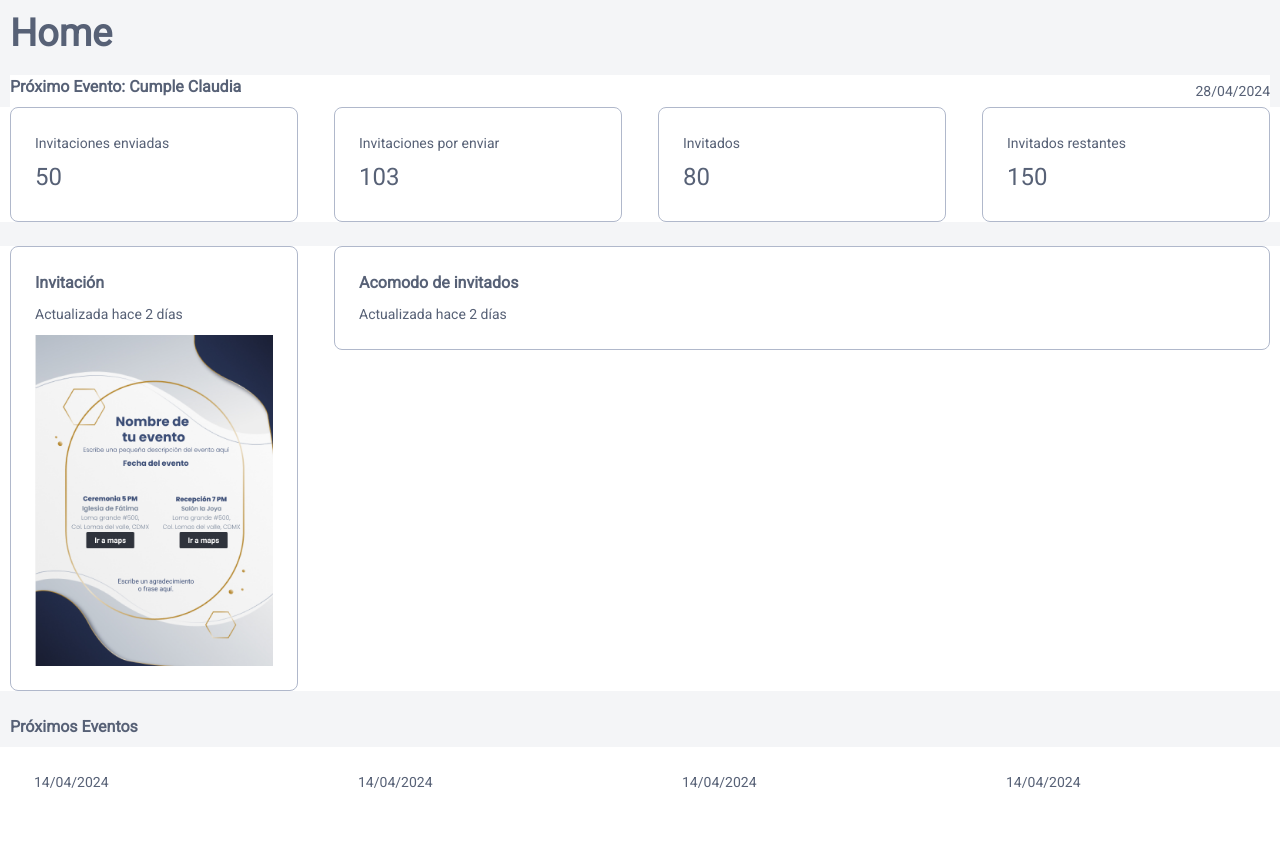
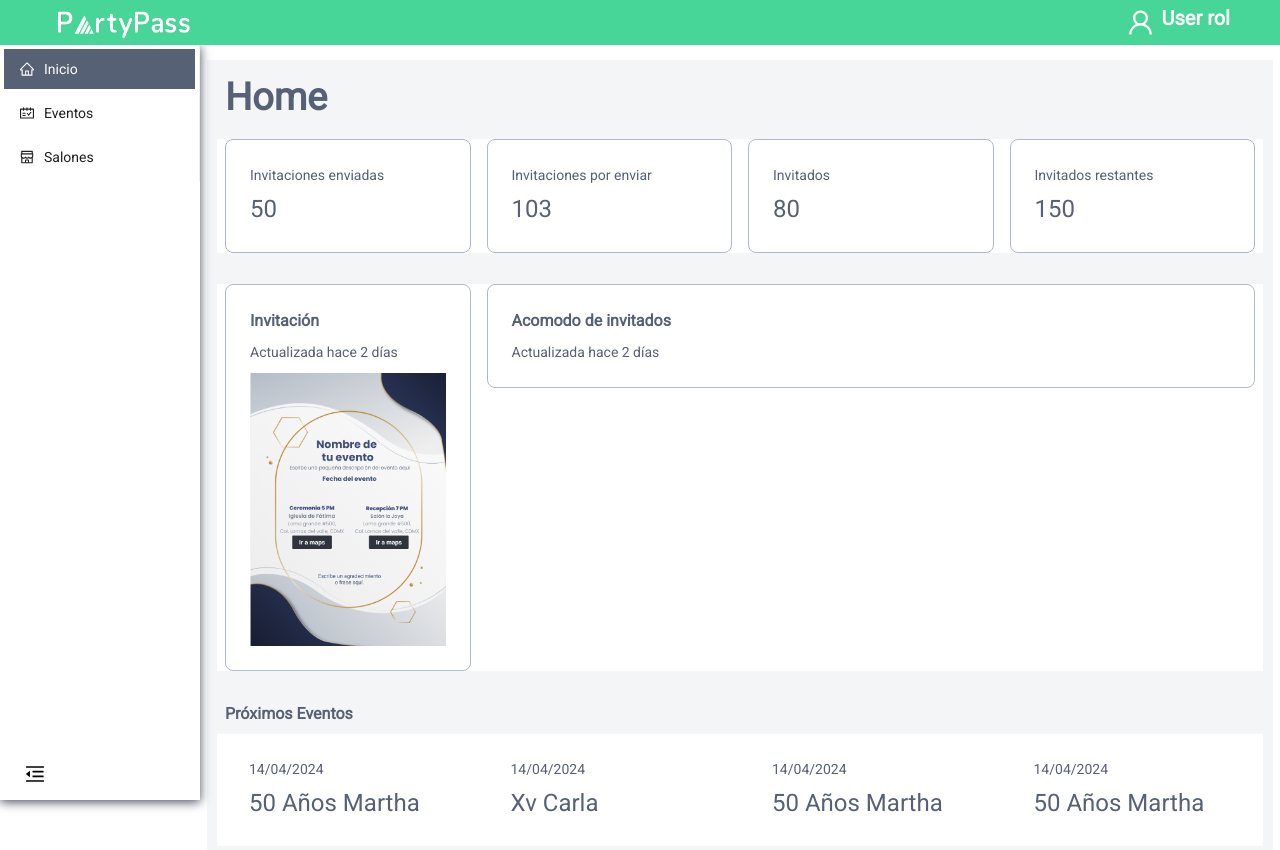
Before and after one commit to alonsosfera/event-ticket-project, a Next.js app: page / in a window 1280 px wide. Shown: the top 850 px of the page. Before the commit the page ends 800 px from the top, so only its background shows below. Built offline with nearby package versions, Linux system fonts and the light colour scheme.

Commit message:
[PP-34] adjusted the mobile view of the home-component component, also called the layout to wrap the home component page.

```diff
--- a/components/host/home-component.js
+++ b/components/host/home-component.js
@@ -5,35 +5,48 @@ const HomeComponent = () => {
 
   return (
     <Row
-      className="home-component" gutter={[40, 24]}
+      className="home-component" gutter={[16, 24]}
       justify="center" align="middle">
       <Col span={24}>
         <Typography.Title level={1}>Home</Typography.Title>
         <Row justify="space-between" align="middle">
-          <Col>
+          <Col xs={0}>
             <Typography.Title level={5}>Próximo Evento: Cumple Claudia</Typography.Title>
           </Col>
-          <Col>
+          <Col xs={0}>
             <Text type="secondary">28/04/2024</Text>
           </Col>
         </Row>
-        <Row gutter={[36, 24]} justify="center">
-          <Col span={6}>
+
+        <Row gutter={[16, 24]} justify="center">
+          <Col
+            xs={12}
+            sm={12}
+            md={6}>
             <Card>
               <Statistic title="Invitaciones enviadas" value={50} />
             </Card>
           </Col>
-          <Col span={6}>
+          <Col
+            xs={12}
+            sm={12}
+            md={6}>
             <Card>
               <Statistic title="Invitaciones por enviar" value={103} />
             </Card>
           </Col>
-          <Col span={6}>
+          <Col
+            xs={0}
+            sm={12}
+            md={6}>
             <Card>
               <Statistic title="Invitados" value={80} />
             </Card>
           </Col>
-          <Col span={6}>
+          <Col
+            xs={0}
+            sm={12}
+            md={6}>
             <Card>
               <Statistic title="Invitados restantes" value={150} />
             </Card>
@@ -42,15 +55,19 @@ const HomeComponent = () => {
       </Col>
 
       <Col span={24}>
-        <Row gutter={[36, 24]} justify="center">
-          <Col span={6}>
+        <Row gutter={[16, 24]} justify="center">
+          <Col
+            xs={24} md={12}
+            lg={6}>
             <Card>
               <Typography.Title level={5}>Invitación</Typography.Title>
               <Text type="secondary">Actualizada hace 2 días</Text>
               <Image src="/party-invitation.png" alt="Party Invitation" />
             </Card>
           </Col>
-          <Col span={18}>
+          <Col
+            xs={24} md={12}
+            lg={18}>
             <Card>
               <Typography.Title level={5}>Acomodo de invitados</Typography.Title>
               <Text type="secondary">Actualizada hace 2 días</Text>
@@ -61,23 +78,35 @@ const HomeComponent = () => {
 
       <Col span={24} className="no-border-col">
         <Typography.Title level={5}>Próximos Eventos</Typography.Title>
-        <Row gutter={[36, 24]} justify="center">
-          <Col span={6}>
+        <Row gutter={[16, 24]} justify="center">
+          <Col
+            xs={24}
+            sm={12}
+            md={6}>
             <Card>
               <Statistic title="14/04/2024" value={"50 Años Martha"} />
             </Card>
           </Col>
-          <Col span={6}>
+          <Col
+            xs={0}
+            sm={12}
+            md={6}>
             <Card>
               <Statistic title="14/04/2024" value={"Xv Carla"} />
             </Card>
           </Col>
-          <Col span={6}>
+          <Col
+            xs={0}
+            sm={12}
+            md={6}>
             <Card>
               <Statistic title="14/04/2024" value={"50 Años Martha"} />
             </Card>
           </Col>
-          <Col span={6}>
+          <Col
+            xs={0}
+            sm={12}
+            md={6}>
             <Card>
               <Statistic title="14/04/2024" value={"50 Años Martha"} />
             </Card>
--- a/pages/index.js
+++ b/pages/index.js
@@ -1,5 +1,6 @@
 import Head from "next/head"
 import HomeComponent from "@/components/host/home-component"
+import Layout from "@/components/layout/layout-component"
 
 export default function Home() {
   return (
@@ -10,7 +11,9 @@ export default function Home() {
         <meta name="viewport" content="width=device-width, initial-scale=1" />
         <link rel="icon" href="/favicon.ico" />
       </Head>
-      <HomeComponent />
+      <Layout>
+        <HomeComponent />
+      </Layout>
     </>
   )
 }
```
